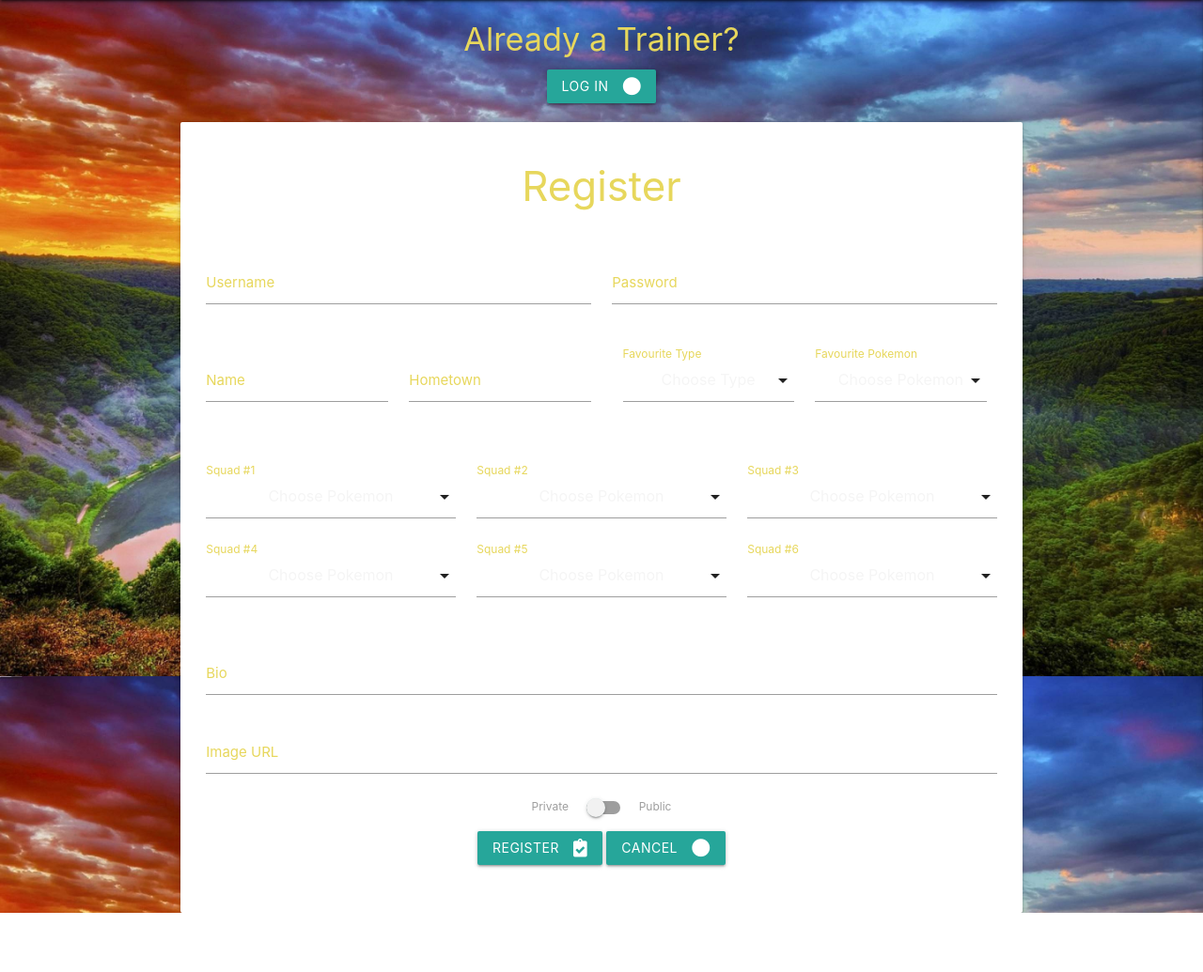
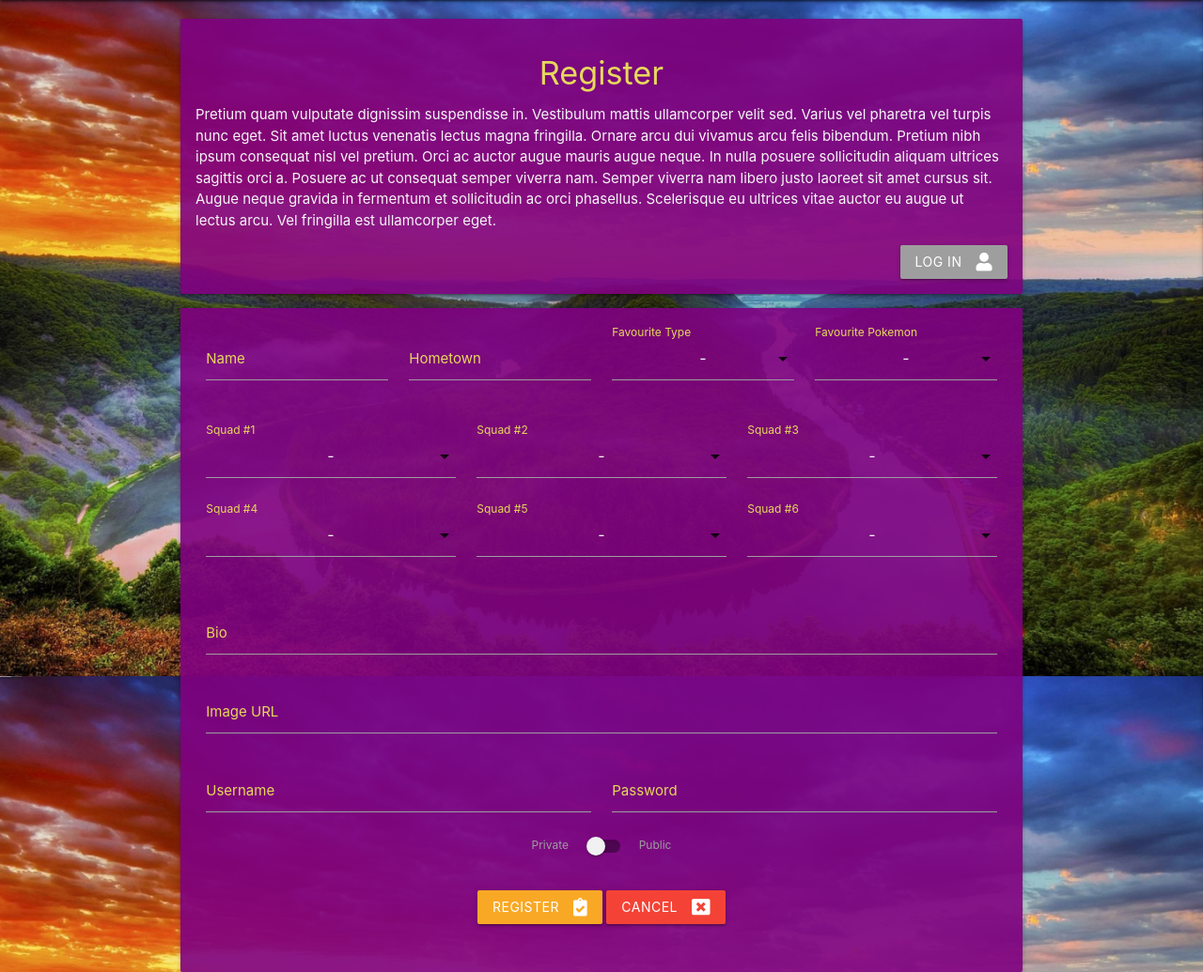
Before and after one commit to JamieM-Hub/JM-dark-pokedex, a Flask app: page /register in a window 1280 px wide. Shown: the part 80-1115 px from the top of the page at 94% size. Before the commit the page ends 1052 px from the top, so only its background shows below. Run offline with Flask 2, Linux system fonts and the light colour scheme; data that the repository does not hold is empty; some libraries are stand-ins or nearby versions; some web fonts are replaced.

Commit message:
style login and register pages

```diff
--- a/app.py
+++ b/app.py
@@ -261,7 +261,7 @@
         return redirect(url_for("profile", username=session["user"]))
 
     pokedex = list(mongo.db.pokemon.find())
-    return render_template("register.html", pokedex=pokedex)
+    return render_template("register.html", pokedex=pokedex, types=types)
 
 
 @app.route("/contribute", methods=["GET", "POST"])
--- a/templates/register.html
+++ b/templates/register.html
@@ -1,90 +1,67 @@
 {% extends "base.html" %}
 {% block content %}
 
-<div class="row center-align">
-    <h4 class="header-color">
-        Already a Trainer?
-    </h4>
-    <a href="{{ url_for('login') }}" class="btn waves-effect waves-light">
+<!-- info section -->
+<div class="row card theme">
+    <h4 class="center-align header-color">Register</h4>
+    <p>
+        Pretium quam vulputate dignissim suspendisse in.
+        Vestibulum mattis ullamcorper velit sed. Varius vel pharetra vel turpis nunc eget. Sit amet luctus
+        venenatis lectus magna fringilla. Ornare arcu dui vivamus arcu felis bibendum. Pretium nibh ipsum
+        consequat nisl vel pretium. Orci ac auctor augue mauris augue neque. In nulla posuere sollicitudin
+        aliquam ultrices sagittis orci a. Posuere ac ut consequat semper viverra nam. Semper viverra nam
+        libero justo laoreet sit amet cursus sit. Augue neque gravida in fermentum et sollicitudin ac orci
+        phasellus. Scelerisque eu ultrices vitae auctor eu augue ut lectus arcu. Vel fringilla est
+        ullamcorper eget.
+    </p>
+
+    <a href="{{ url_for('login') }}" class="btn waves-effect waves-light grey right">
         Log In
-        <i class="fas fa-circle right"></i>
+        <i class="fas fa-user right"></i>
     </a>
 </div>
 
-<div class="row card">
-    <h3 class="center-align header-color">Register</h3>
-    <br>
+<!-- form -->
+<div class="row card theme">
     <form class="col s12" method="POST" action="" autocomplete="off">
 
         <!-- top section -->
-        <div class="row">
 
-            <!-- username -->
-            <div class="input-field col s6">
-                <input id="username" name="username" type="text" required>
-                <label for="username">Username</label>
-            </div>
-
-            <!-- password -->
-            <div class="input-field col s6">
-                <input id="password" name="password" type="password" required>
-                <label for="password">Password</label>
-            </div>
-        </div>
 
         <div class="row">
-            <!-- Top Left column -->
-            <div class="col s6">
-                <div class="row">
             <!-- Name -->
-                    <div class="input-field col s12 m6">
+            <div class="input-field col s6 m3">
                 <input id="name" type="text" name="name" required>
                 <label for="name">Name</label>
             </div>
             <!-- Hometown -->
-                    <div class="input-field col s12 m6">
+            <div class="input-field col s6 m3">
                 <input id="hometown" type="text" name="hometown" required>
                 <label for="hometown">Hometown</label>
             </div>
-                </div>
+
+            <!-- favourite type -->
+            <div class="input-field col s6 m3">
+                <select name="type_1" required>
+                    <option value="none" selected>-</option>
+                    <!-- display each type in the types list as options, with current selected -->
+                    {% for type in types %}
+                    <option value="{{ type }}">{{ type|capitalize }}</option>
+                    {% endfor %}
+
+                </select>
+                <label for="type_1">Favourite Type</label>
             </div>
 
-            <!-- Top Right column -->
-            <div class="col s6">
-                <!-- Favourite Type -->
-                <div class="input-field col s6">
-                    <select name="fav_type" required>
-                        <option value="" disabled selected>Choose Type</option>
-                        <option value="none">None</option>
-                        <option value="normal">normal</option>
-                        <option value="fire">fire</option>
-                        <option value="water">water</option>
-                        <option value="electric">electric</option>
-                        <option value="grass">grass</option>
-                        <option value="ice">ice</option>
-                        <option value="fighting">fighting</option>
-                        <option value="poison">poison</option>
-                        <option value="ground">ground</option>
-                        <option value="flying">flying</option>
-                        <option value="psychic">psychic</option>
-                        <option value="bug">bug</option>
-                        <option value="rock">rock</option>
-                        <option value="ghost">ghost</option>
-                        <option value="dragon">dragon</option>
-                    </select>
-                    <label for="fav_type">Favourite Type</label>
-                </div>
             <!-- Favourite Pokemon -->
-                <div class="input-field col s12 m6">
+            <div class="input-field col s6 m3">
                 <select name="fav_pokemon">
-                        <option value="" disabled selected>Choose Pokemon</option>
-                        <option value="none">None</option>
+                    <option value="none" selected>-</option>
                     {% for pokemon in pokedex %}
                     <option value="{{ pokemon.name }}">{{ pokemon.name|capitalize }}</option>
                     {% endfor %}
                 </select>
                 <label for="fav_pokemon">Favourite Pokemon</label>
-                </div>
             </div>
         </div>
 
@@ -95,8 +72,7 @@
             {% for num in range(1,7) %}
             <div class="input-field col s4">
                 <select name="squad_{{ num }} ">
-                    <option value="" disabled selected>Choose Pokemon</option>
-                    <option value="none">None</option>
+                    <option value="none" selected>-</option>
                     {% for pokemon in pokedex %}
                     <option value="{{ pokemon.name }}">{{ pokemon.name|capitalize }}</option>
                     {% endfor %}
@@ -121,6 +97,19 @@
                 <input id="img_src" name="img_src" type="url" required>
                 <label for="img_src">Image URL</label>
             </div>
+
+            <!-- username -->
+            <div class="input-field col s6">
+                <input id="username" name="username" type="text" required>
+                <label for="username">Username</label>
+            </div>
+
+            <!-- password -->
+            <div class="input-field col s6">
+                <input id="password" name="password" type="password" required>
+                <label for="password">Password</label>
+            </div>
+
             <br>
             <!-- private/public switch -->
             <div class="switch center-align">
@@ -131,14 +120,14 @@
                     Public
                 </label>
             </div>
-
+            <br>
             <!-- Confirm/cancel buttons -->
             <div class="input-field col s12 center-align">
-                <button class="btn waves-effect waves-light" type="submit" name="action">Register
+                <button class="btn waves-effect waves-light yellow darken-3" type="submit" name="action">Register
                     <i class="fas fa-clipboard-check right"></i>
                 </button>
-                <a href="{{ url_for('get_pokemon') }}" class="btn waves-effect waves-light">
-                    Cancel <i class="fas fa-circle right"></i>
+                <a href="{{ url_for('get_pokemon') }}" class="btn waves-effect waves-light red">
+                    Cancel <i class="fas fa-window-close right"></i>
                 </a>
             </div>
 
```
Also changed, not shown: templates/login.html (+20 -12 lines). Lines whose indentation alone changed are shown as unchanged.
